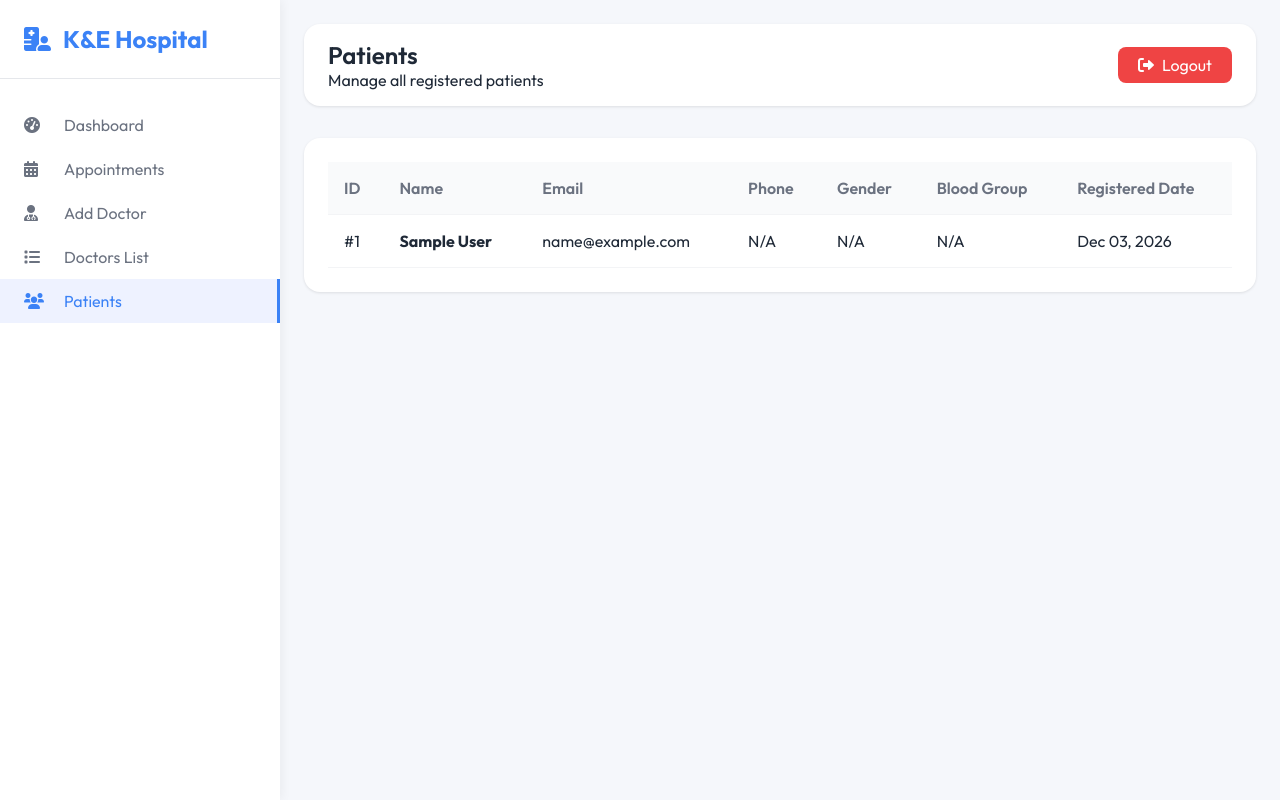
After one commit to KITEndwe/K-E-Hospital-, a PHP site: page /patients.php in a window 1280 px wide. The commit adds this page. Run offline with PHP 8.4, Linux system fonts and the light colour scheme; the visitor is signed in with stand-in values (Sample User, id 1); a stand-in replaces the project's code that opens the database connection.

Commit message:
Added fix_admin files

```diff
--- /dev/null
+++ b/admin/patients.php
@@ -0,0 +1,258 @@
+<?php
+// Admin - Patients List
+session_start();
+
+// Check if user is logged in and is admin
+if (!isset($_SESSION['user_id']) || !isset($_SESSION['is_admin']) || $_SESSION['is_admin'] != 1) {
+    header('Location: ../frontend/login.php');
+    exit();
+}
+
+// Database connection
+$host = 'localhost';
+$dbname = 'ke_hospital';
+$username = 'root';
+$password = '';
+
+try {
+    $pdo = new PDO("mysql:host=$host;dbname=$dbname", $username, $password);
+    $pdo->setAttribute(PDO::ATTR_ERRMODE, PDO::ERRMODE_EXCEPTION);
+    $pdo->setAttribute(PDO::ATTR_DEFAULT_FETCH_MODE, PDO::FETCH_ASSOC);
+} catch(PDOException $e) {
+    die("Connection failed: " . $e->getMessage());
+}
+
+// Get all patients
+$stmt = $pdo->query("SELECT * FROM users WHERE is_active = 1 ORDER BY created_at DESC");
+$patients = $stmt->fetchAll();
+
+$admin_name = $_SESSION['full_name'] ?? 'Admin';
+?>
+<!DOCTYPE html>
+<html lang="en">
+<head>
+    <meta charset="UTF-8">
+    <meta name="viewport" content="width=device-width, initial-scale=1.0">
+    <title>Patients - K&E Hospital Admin</title>
+    <link href="https://fonts.googleapis.com/css2?family=Outfit:wght@300;400;500;600;700&display=swap" rel="stylesheet">
+    <link rel="stylesheet" href="https://cdnjs.cloudflare.com/ajax/libs/font-awesome/6.0.0/css/all.min.css">
+    <style>
+        * {
+            margin: 0;
+            padding: 0;
+            box-sizing: border-box;
+        }
+
+        body {
+            font-family: 'Outfit', sans-serif;
+            background: #f5f7fb;
+            color: #1f2937;
+        }
+
+        .dashboard-container {
+            display: flex;
+            min-height: 100vh;
+        }
+
+        .sidebar {
+            width: 280px;
+            background: white;
+            box-shadow: 2px 0 10px rgba(0,0,0,0.05);
+            position: fixed;
+            height: 100vh;
+            overflow-y: auto;
+        }
+
+        .sidebar-header {
+            padding: 1.5rem;
+            border-bottom: 1px solid #e5e7eb;
+        }
+
+        .sidebar-logo {
+            font-size: 1.5rem;
+            font-weight: bold;
+            color: #3b82f6;
+            text-decoration: none;
+            display: flex;
+            align-items: center;
+            gap: 0.75rem;
+        }
+
+        .sidebar-nav {
+            padding: 1.5rem 0;
+        }
+
+        .nav-item {
+            padding: 0.75rem 1.5rem;
+            display: flex;
+            align-items: center;
+            gap: 1rem;
+            color: #6b7280;
+            text-decoration: none;
+            transition: all 0.3s;
+        }
+
+        .nav-item:hover, .nav-item.active {
+            background: #eef2ff;
+            color: #3b82f6;
+            border-right: 3px solid #3b82f6;
+        }
+
+        .nav-item i {
+            width: 24px;
+        }
+
+        .main-content {
+            flex: 1;
+            margin-left: 280px;
+            padding: 1.5rem;
+        }
+
+        .top-bar {
+            background: white;
+            border-radius: 1rem;
+            padding: 1rem 1.5rem;
+            margin-bottom: 2rem;
+            display: flex;
+            justify-content: space-between;
+            align-items: center;
+            box-shadow: 0 1px 3px rgba(0,0,0,0.1);
+        }
+
+        .page-title h1 {
+            font-size: 1.5rem;
+            font-weight: 600;
+        }
+
+        .logout-btn {
+            background: #ef4444;
+            color: white;
+            padding: 0.5rem 1.25rem;
+            border-radius: 0.5rem;
+            text-decoration: none;
+            display: inline-flex;
+            align-items: center;
+            gap: 0.5rem;
+            transition: all 0.3s;
+        }
+
+        .logout-btn:hover {
+            background: #dc2626;
+            transform: translateY(-1px);
+        }
+
+        .patients-table-container {
+            background: white;
+            border-radius: 1rem;
+            padding: 1.5rem;
+            box-shadow: 0 1px 3px rgba(0,0,0,0.1);
+            overflow-x: auto;
+        }
+
+        table {
+            width: 100%;
+            border-collapse: collapse;
+        }
+
+        th, td {
+            padding: 1rem;
+            text-align: left;
+            border-bottom: 1px solid #f3f4f6;
+        }
+
+        th {
+            background: #f9fafb;
+            font-weight: 600;
+            color: #6b7280;
+        }
+
+        @media (max-width: 768px) {
+            .sidebar {
+                transform: translateX(-100%);
+            }
+            .main-content {
+                margin-left: 0;
+            }
+        }
+    </style>
+</head>
+<body>
+    <div class="dashboard-container">
+        <aside class="sidebar">
+            <div class="sidebar-header">
+                <a href="dashboard.php" class="sidebar-logo">
+                    <i class="fas fa-hospital-user"></i>
+                    <span>K&E Hospital</span>
+                </a>
+            </div>
+            <nav class="sidebar-nav">
+                <a href="dashboard.php" class="nav-item">
+                    <i class="fas fa-tachometer-alt"></i>
+                    <span>Dashboard</span>
+                </a>
+                <a href="appointments.php" class="nav-item">
+                    <i class="fas fa-calendar-alt"></i>
+                    <span>Appointments</span>
+                </a>
+                <a href="add-doctor.php" class="nav-item">
+                    <i class="fas fa-user-md"></i>
+                    <span>Add Doctor</span>
+                </a>
+                <a href="doctors-list.php" class="nav-item">
+                    <i class="fas fa-list"></i>
+                    <span>Doctors List</span>
+                </a>
+                <a href="patients.php" class="nav-item active">
+                    <i class="fas fa-users"></i>
+                    <span>Patients</span>
+                </a>
+            </nav>
+        </aside>
+
+        <main class="main-content">
+            <div class="top-bar">
+                <div class="page-title">
+                    <h1>Patients</h1>
+                    <p>Manage all registered patients</p>
+                </div>
+                <a href="logout.php" class="logout-btn">
+                    <i class="fas fa-sign-out-alt"></i> Logout
+                </a>
+            </div>
+
+            <div class="patients-table-container">
+                <?php if (count($patients) > 0): ?>
+                    <table>
+                        <thead>
+                            <tr>
+                                <th>ID</th>
+                                <th>Name</th>
+                                <th>Email</th>
+                                <th>Phone</th>
+                                <th>Gender</th>
+                                <th>Blood Group</th>
+                                <th>Registered Date</th>
+                            </tr>
+                        </thead>
+                        <tbody>
+                            <?php foreach ($patients as $patient): ?>
+                                <tr>
+                                    <td>#<?= $patient['user_id'] ?></td>
+                                    <td><strong><?= htmlspecialchars($patient['full_name']) ?></strong></td>
+                                    <td><?= htmlspecialchars($patient['email']) ?></td>
+                                    <td><?= htmlspecialchars($patient['phone'] ?? 'N/A') ?></td>
+                                    <td><?= htmlspecialchars($patient['gender'] ?? 'N/A') ?></td>
+                                    <td><?= htmlspecialchars($patient['blood_group'] ?? 'N/A') ?></td>
+                                    <td><?= date('M d, Y', strtotime($patient['created_at'])) ?></td>
+                                </tr>
+                            <?php endforeach; ?>
+                        </tbody>
+                    </table>
+                <?php else: ?>
+                    <p style="text-align: center; padding: 2rem;">No patients found.</p>
+                <?php endif; ?>
+            </div>
+        </main>
+    </div>
+</body>
+</html>
```
Also changed, not shown: admin/dashboard.php (+75 -28 lines), admin/add-doctor.php (renamed from admin/Adddoctor.php), admin/appointments.php (renamed from admin/Appointment.php), admin/doctors-list.php (renamed from admin/DoctorList.php).
